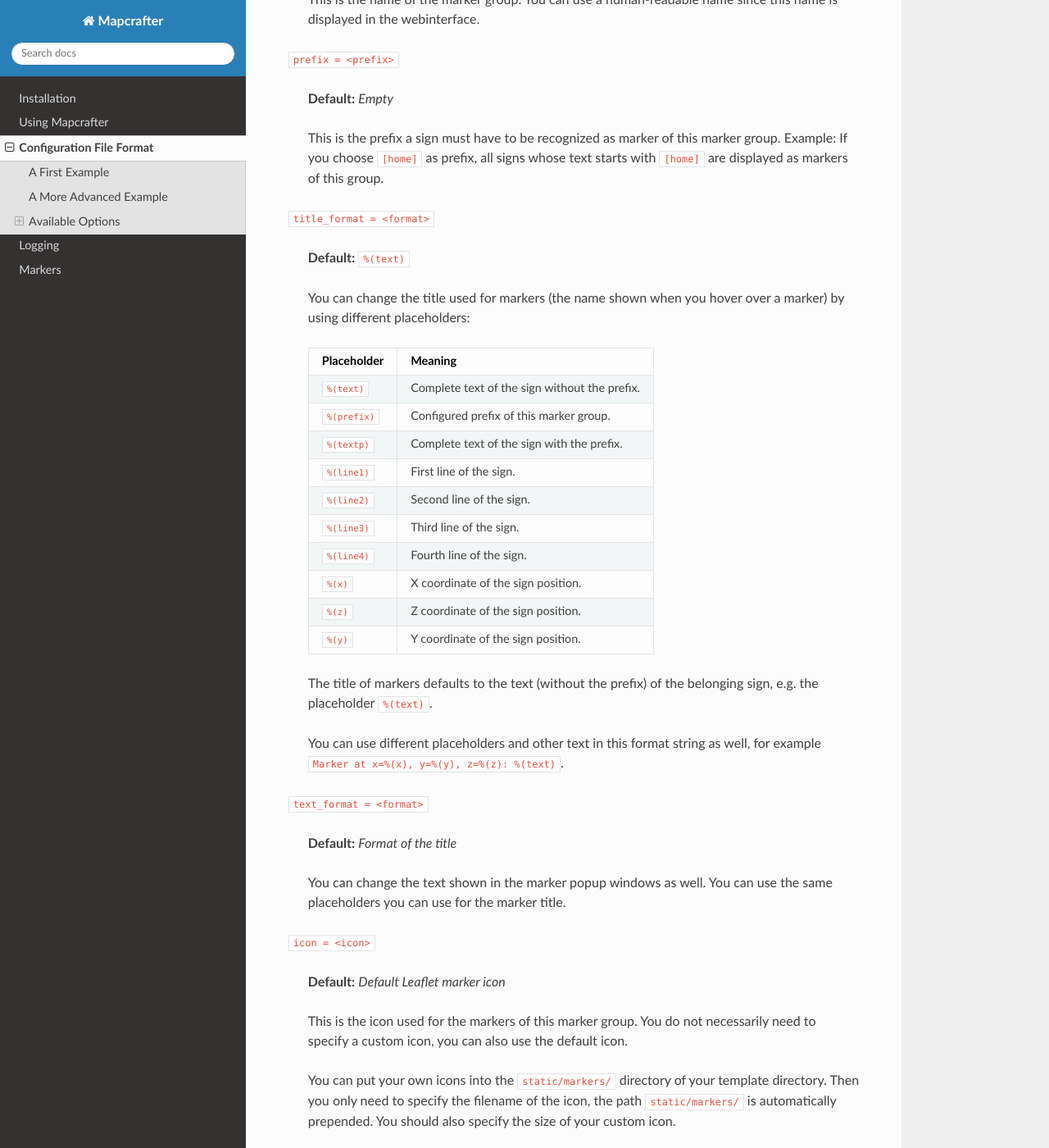
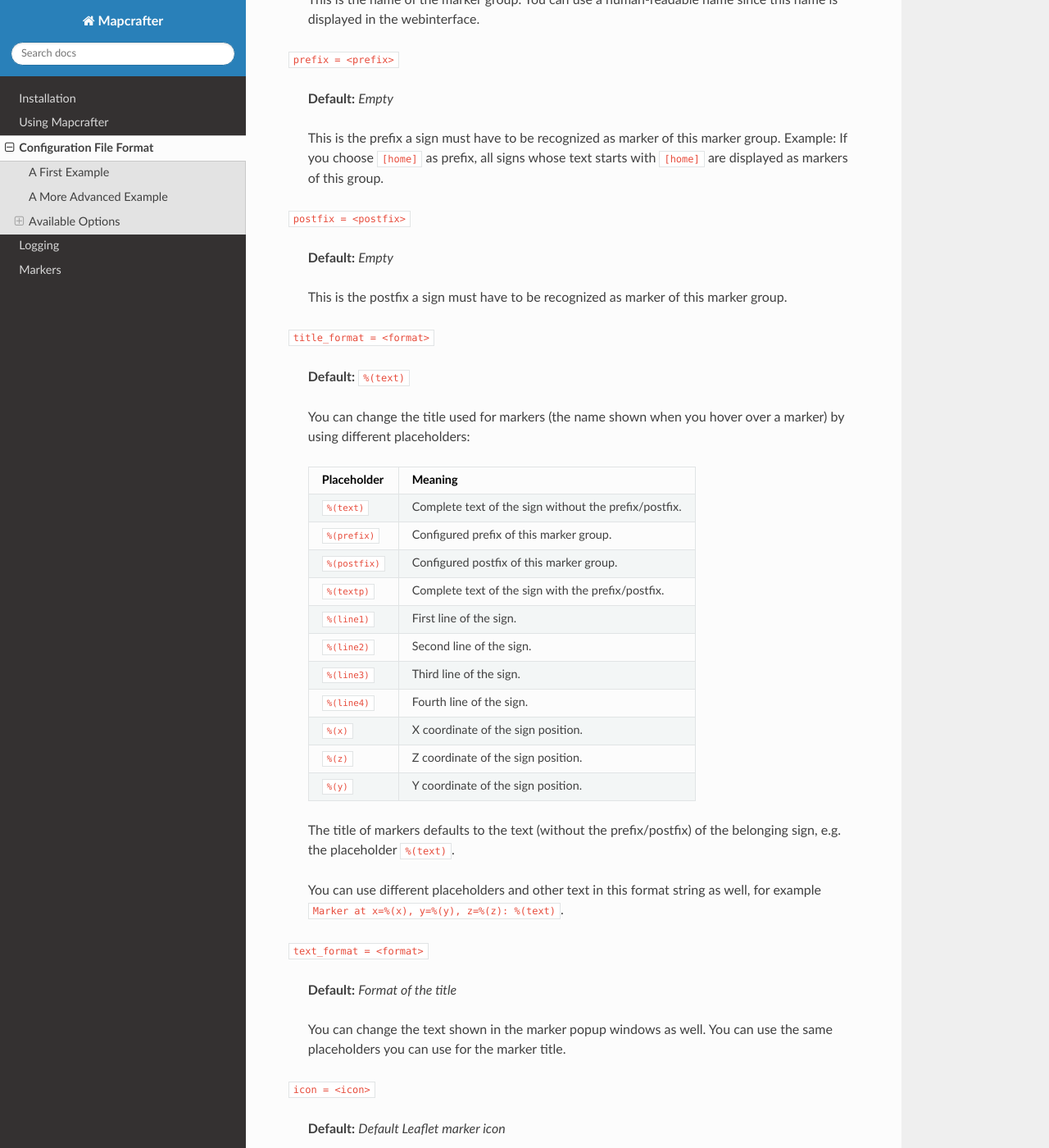
Before and after one commit to mapcrafter/mapcrafter, a Sphinx documentation site: the page built from docs/configuration.rst, in a window 1280 px wide and 1400 px high, scrolled down 13459 px. Shown: the whole window at 82% size. Built offline with Sphinx 7.4.7 and the Read the Docs theme 2.0.0, drawn with Linux system fonts in a browser that asks for light colours.

Commit message:
Implemented postfix for markers. (#223)

```diff
--- a/docs/configuration.rst
+++ b/docs/configuration.rst
@@ -639,6 +639,12 @@ Marker Options
     all signs whose text starts with ``[home]`` are displayed as markers
     of this group.
 
+``postfix = <postfix>``
+
+    **Default:** *Empty*
+
+    This is the postfix a sign must have to be recognized as marker
+    of this marker group.
 
 ``title_format = <format>``
 
@@ -650,9 +656,10 @@ Marker Options
     =============== =======
     Placeholder     Meaning
     =============== =======
-    ``%(text)``     Complete text of the sign without the prefix.
+    ``%(text)``     Complete text of the sign without the prefix/postfix.
     ``%(prefix)``   Configured prefix of this marker group.
-    ``%(textp)``    Complete text of the sign with the prefix.
+    ``%(postfix)``  Configured postfix of this marker group.
+    ``%(textp)``    Complete text of the sign with the prefix/postfix.
     ``%(line1)``    First line of the sign.
     ``%(line2)``    Second line of the sign.
     ``%(line3)``    Third line of the sign.
@@ -662,7 +669,7 @@ Marker Options
     ``%(y)``        Y coordinate of the sign position.
     =============== =======
 
-    The title of markers defaults to the text (without the prefix) of
+    The title of markers defaults to the text (without the prefix/postfix) of
     the belonging sign, e.g. the placeholder ``%(text)``.
 
     You can use different placeholders and other text in this format
```
Also changed, not shown: 2 other files.
